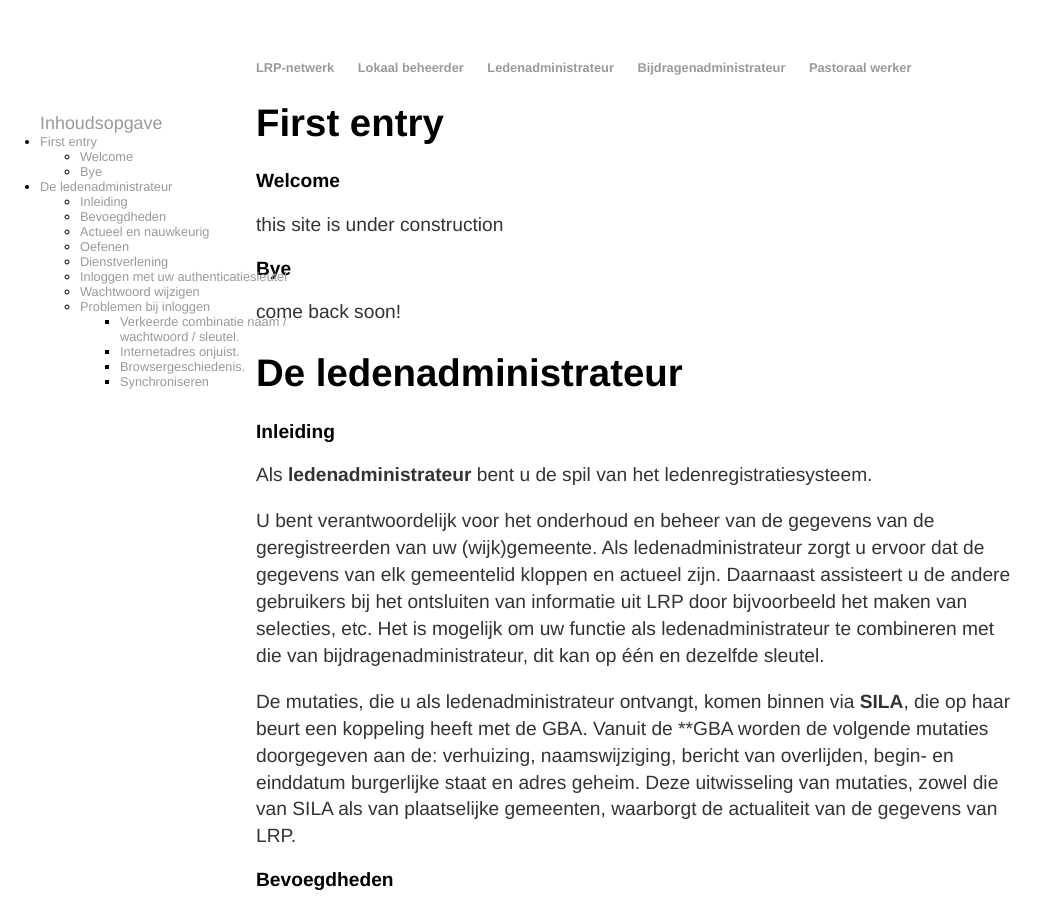
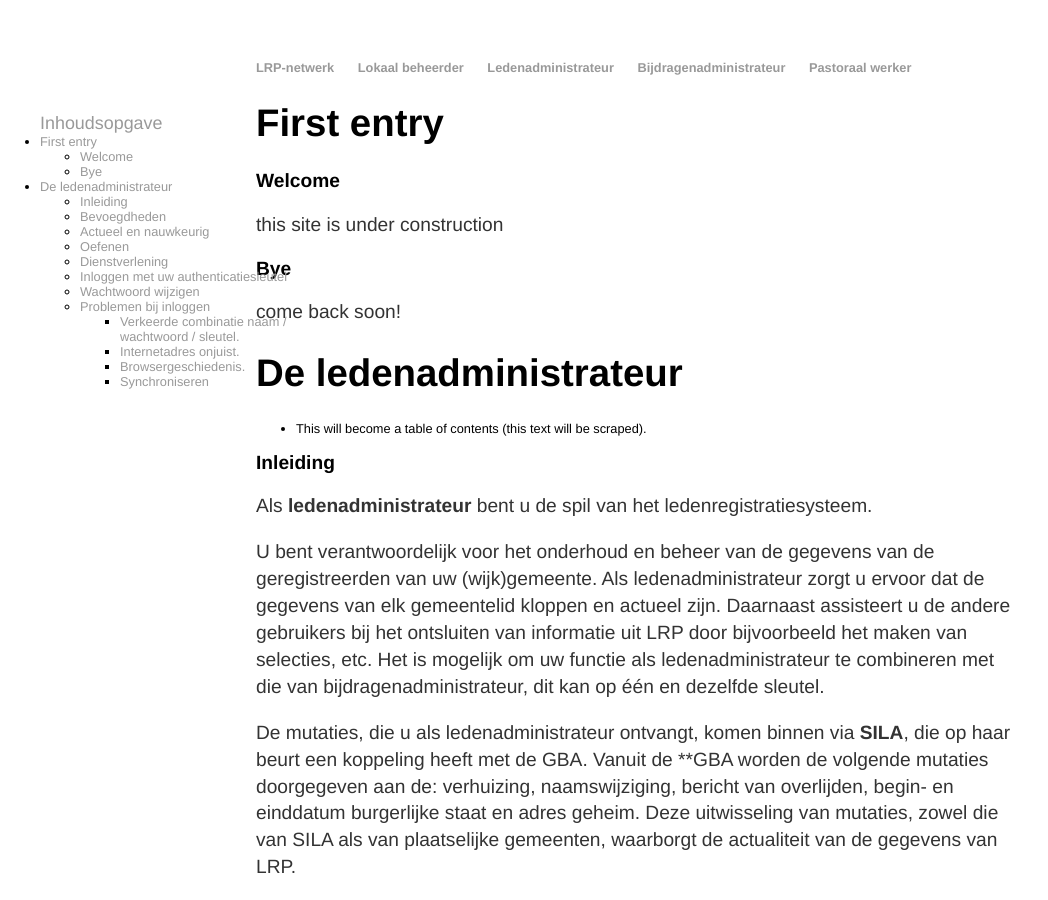
Before and after one commit to lrphelp/docs, a Jekyll site: the page built from index.md, in a window 1280 px wide and 900 px high. Shown: the whole window, without its empty margins (0-1048 px from the left). Built offline with Jekyll 4.4.1, drawn with Linux system fonts in a browser that asks for light colours.

Commit message:
Update LA.md

```diff
--- a/_includes/LA.md
+++ b/_includes/LA.md
@@ -1,4 +1,7 @@
 # De ledenadministrateur
+
+* This will become a table of contents (this text will be scraped).
+{:toc}
 
 ## Inleiding
 
```
